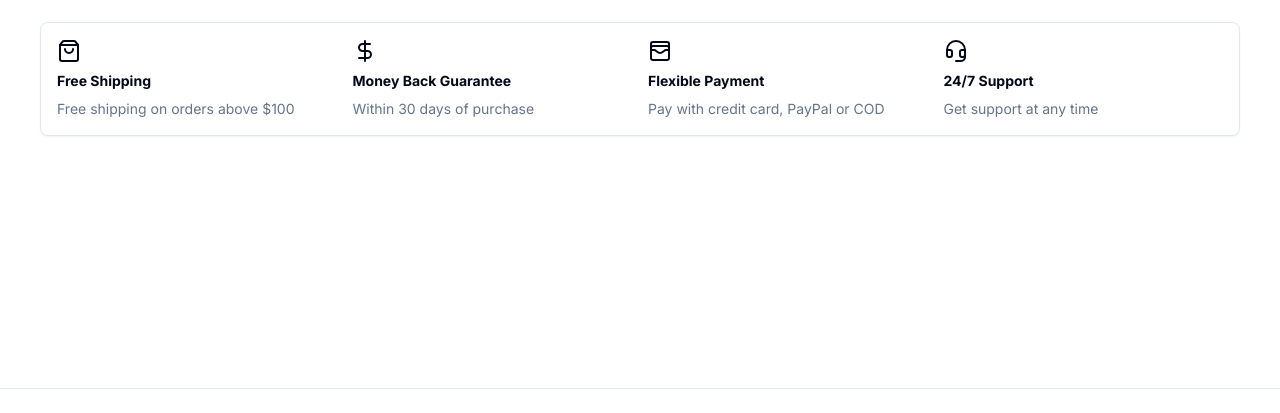
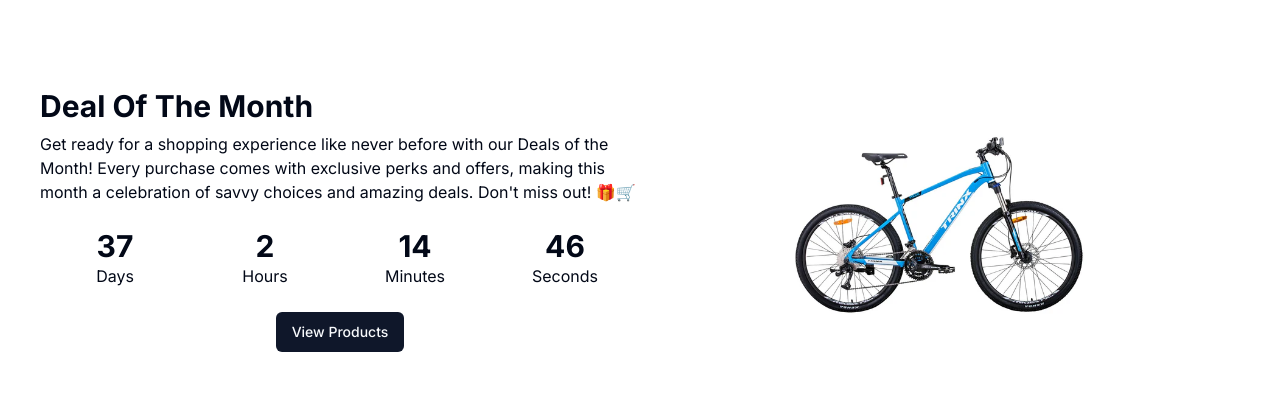
Before and after one commit to japint/1010bike, a Next.js app: page / in a window 1280 px wide. Shown: the part 347-760 px from the top of the page. Built offline with nearby package versions, Linux system fonts and the light colour scheme; no server answers; the database is empty.

Commit message:
Implement code changes to enhance functionality and improve performance

```diff
--- a/app/(root)/page.tsx
+++ b/app/(root)/page.tsx
@@ -6,6 +6,7 @@
 import ProductCarousel from "@/components/shared/product/product-carousel";
 import ViewAllProductsButton from "@/components/view-all-products-button";
 import IconBoxes from "@/components/icon-boxes";
+import DealCountdown from "@/components/deal-countdown";
 
 const Homepage = async () => {
   const latestProducts = await getLatestProducts();
@@ -18,6 +19,7 @@
       )}
       <ProductList data={latestProducts} title="Newest Arrivals" limit={4} />
       <ViewAllProductsButton />
+      <DealCountdown />
       <IconBoxes />
     </>
   );
--- /dev/null
+++ b/components/deal-countdown.tsx
@@ -0,0 +1,132 @@
+"use client";
+
+import Link from "next/link";
+import { Button } from "./ui/button";
+import Image from "next/image";
+import { useEffect, useState } from "react";
+
+// Static target date (replace with desired date)
+const TARGET_DATE = new Date("2025-10-22T00:00:00");
+
+// Function to calculate the time remaining
+const calculateTimeRemaining = (targetDate: Date) => {
+  const currentTime = new Date();
+  const timeDifference = Math.max(Number(targetDate) - Number(currentTime), 0);
+  return {
+    days: Math.floor(timeDifference / (1000 * 60 * 60 * 24)),
+    hours: Math.floor(
+      (timeDifference % (1000 * 60 * 60 * 24)) / (1000 * 60 * 60)
+    ),
+    minutes: Math.floor((timeDifference % (1000 * 60 * 60)) / (1000 * 60)),
+    seconds: Math.floor((timeDifference % (1000 * 60)) / 1000),
+  };
+};
+
+const DealCountdown = () => {
+  const [time, setTime] = useState<ReturnType<typeof calculateTimeRemaining>>();
+
+  useEffect(() => {
+    // Calculate initial time on client
+    setTime(calculateTimeRemaining(TARGET_DATE));
+
+    const timerInterval = setInterval(() => {
+      const newTime = calculateTimeRemaining(TARGET_DATE);
+      setTime(newTime);
+
+      if (
+        newTime.days === 0 &&
+        newTime.hours === 0 &&
+        newTime.minutes === 0 &&
+        newTime.seconds === 0
+      ) {
+        clearInterval(timerInterval);
+      }
+
+      return () => clearInterval(timerInterval);
+    }, 1000);
+  }, []);
+
+  if (!time) {
+    return (
+      <section className="grid grid-cols-1 md:grid-cols-2 my-20">
+        <div className="flex flex-col gap-2 justify-center">
+          <h3 className="text-3xl font-bold">Loading Countdown...</h3>
+        </div>
+      </section>
+    );
+  }
+
+  if (
+    time.days === 0 &&
+    time.hours === 0 &&
+    time.minutes === 0 &&
+    time.seconds === 0
+  ) {
+    return (
+      <section className="grid grid-cols-1 md:grid-cols-2 my-20">
+        <div className="flex flex-col gap-2 justify-center">
+          <h3 className="text-3xl font-bold">Deal Has Ended</h3>
+          <p>
+            This deal is no longer available. Check out our latest promotions!
+          </p>
+
+          <div className="text-center">
+            <Button asChild>
+              <Link href="/search">View Products</Link>
+            </Button>
+          </div>
+        </div>
+        <div className="flex justify-center">
+          <Image
+            src="/images/promo.png"
+            alt="promotion"
+            width={300}
+            height={200}
+          />
+        </div>
+      </section>
+    );
+  }
+
+  return (
+    <section className="grid grid-cols-1 md:grid-cols-2 my-20">
+      <div className="flex flex-col gap-2 justify-center">
+        <h3 className="text-3xl font-bold">Deal Of The Month</h3>
+        <p>
+          Get ready for a shopping experience like never before with our Deals
+          of the Month! Every purchase comes with exclusive perks and offers,
+          making this month a celebration of savvy choices and amazing deals.
+          Don&apos;t miss out! 🎁🛒
+        </p>
+        <ul className="grid grid-cols-4">
+          <StatBox label="Days" value={time.days} />
+          <StatBox label="Hours" value={time.hours} />
+          <StatBox label="Minutes" value={time.minutes} />
+          <StatBox label="Seconds" value={time.seconds} />
+        </ul>
+        <div className="text-center">
+          <Button asChild>
+            <Link href="/search">View Products</Link>
+          </Button>
+        </div>
+      </div>
+      <div className="flex justify-center">
+        <Image
+          src="/images/promo.png"
+          alt="promotion"
+          width={300}
+          height={200}
+        />
+      </div>
+    </section>
+  );
+};
+
+const StatBox = ({ label, value }: { label: string; value: number }) => (
+  <li className="p-4 w-full text-center">
+    <p className="text-3xl font-bold">{value}</p>
+    <p>{label}</p>
+  </li>
+);
+
+export default DealCountdown;
```
Also changed, not shown: public/images/promo.jpg (deleted), public/images/promo.png (added).
